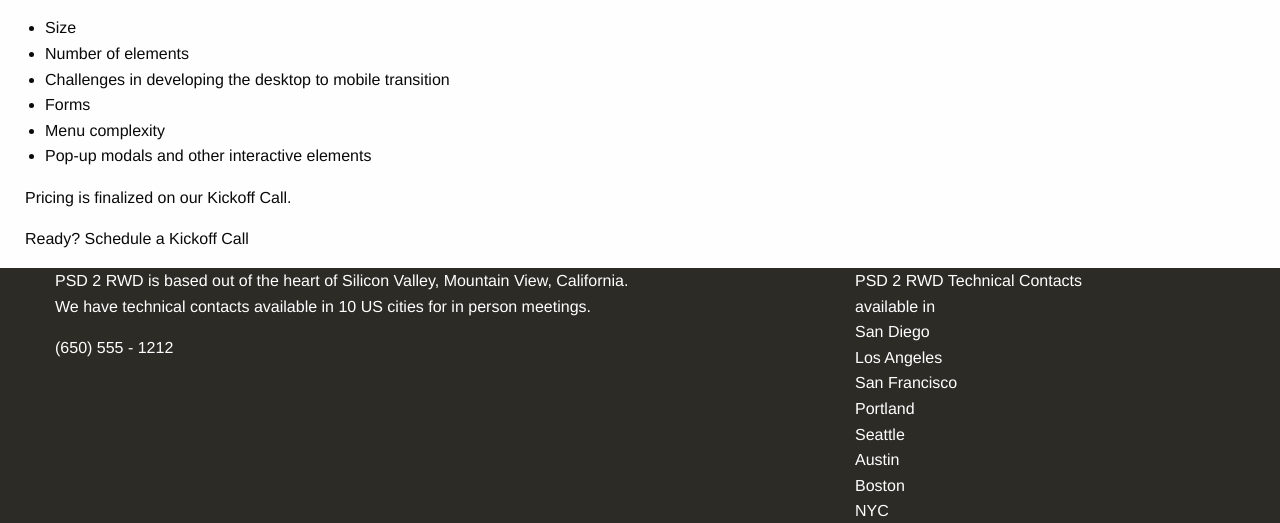
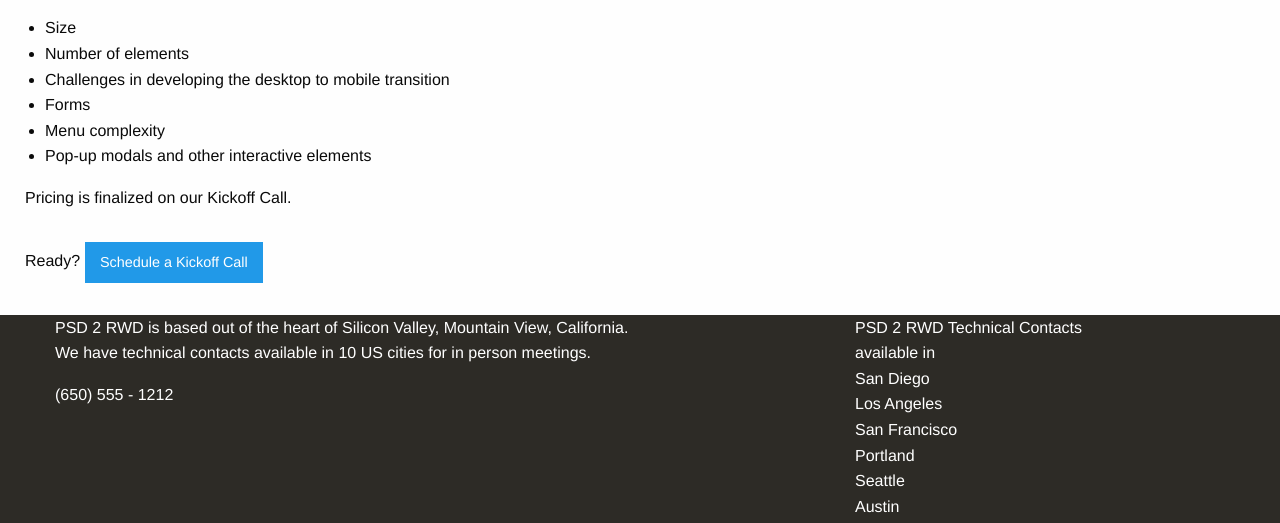
Before and after one commit to cleverbaker/psd2rwd, a PHP site: page / in a window 1280 px wide. Shown: the part 4435-4958 px from the top of the page. Run offline with PHP 8.4, Linux system fonts and the light colour scheme.

Commit message:
Accentuate CTA.

```diff
--- a/css/app.css
+++ b/css/app.css
@@ -349,6 +349,11 @@ footer a {
   color: #fff;
 }
 
+.schedule-call {
+    margin-top: .953rem;
+    vertical-align: middle;
+}
+
 
 @media screen and (min-width: 0em) and (max-width: 39.9375em) {
   .not-row {
--- a/index.html
+++ b/index.html
@@ -185,7 +185,7 @@ anymore changes needs a change order with a deadline as the following Monday.</l
 
 <p>Pricing is finalized on our Kickoff Call.
 
-<p>Ready? Schedule a Kickoff Call
+<p>Ready? <a href="#" class="medium button schedule-call">Schedule a Kickoff Call</a>
 </div>
 
     </section>
```
